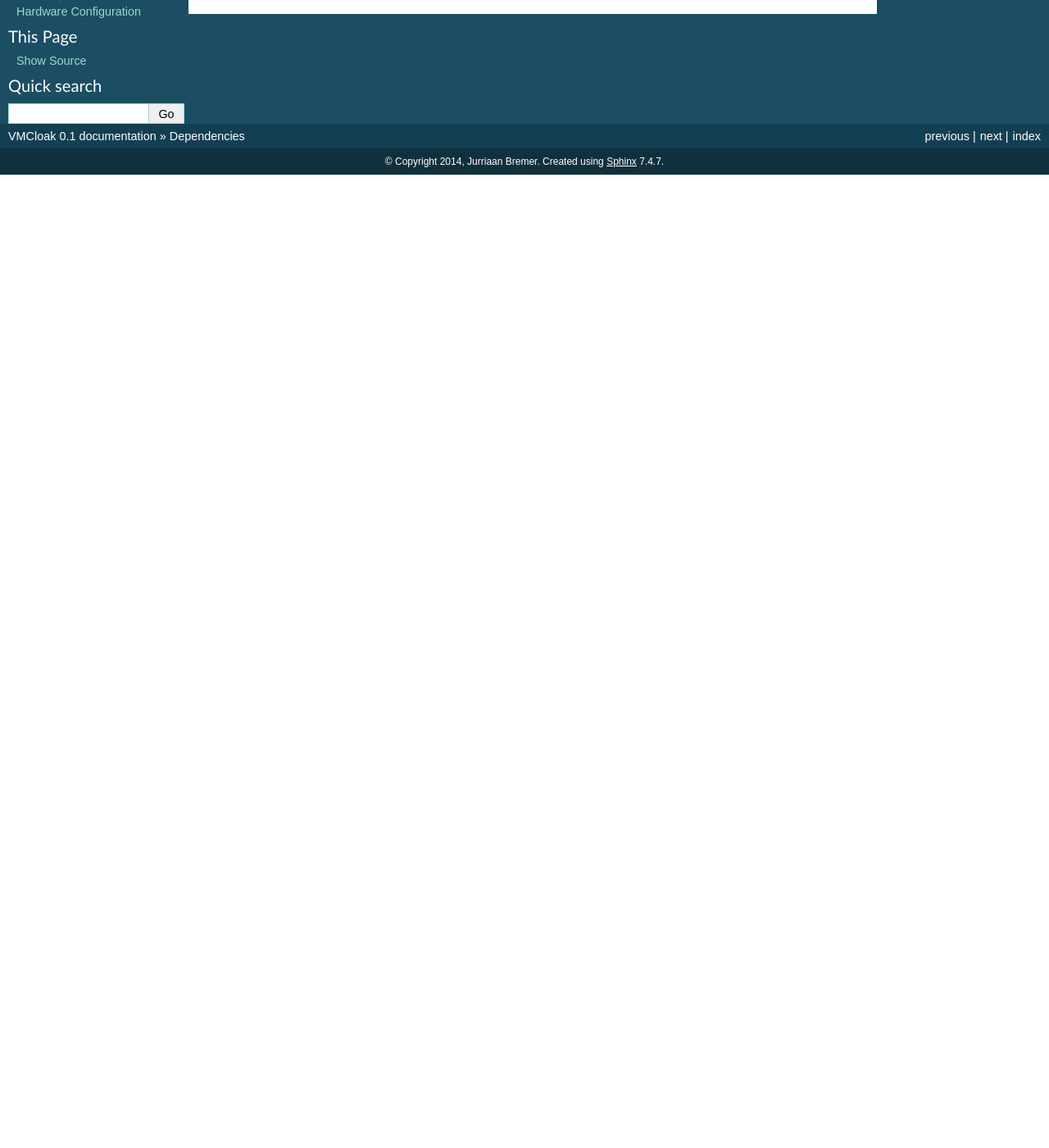
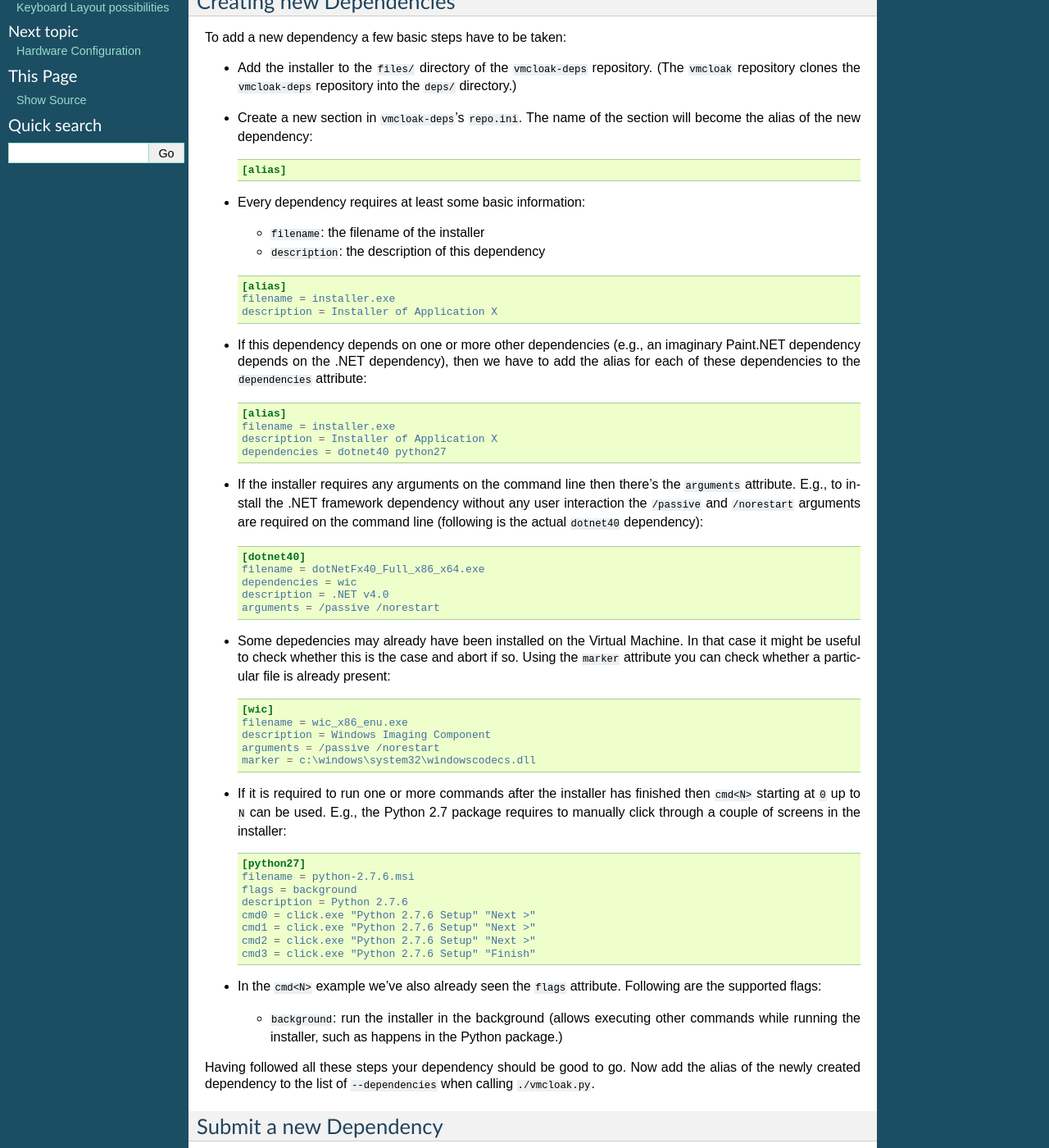
Before and after one commit to hatching/vmcloak, a Sphinx documentation site: the page built from docs/deps.rst, in a window 1280 px wide and 1400 px high, scrolled down 270 px. Shown: the whole window at 82% size. Built offline with Sphinx 7.4.7, drawn with Linux system fonts in a browser that asks for light colours; before the commit the page ends 900 px from its top, so only the background shows below that; some of the changed text lies outside the part shown.

Commit message:
documentation on dependencies

```diff
--- a/docs/conf.py
+++ b/docs/conf.py
@@ -30,6 +30,7 @@
 # ones.
 extensions = [
     'sphinx.ext.autodoc',
+    'sphinxcontrib.programoutput',
 ]
 
 # Add any paths that contain templates here, relative to this directory.
--- a/docs/config.rst
+++ b/docs/config.rst
@@ -146,7 +146,7 @@
 <https://github.com/jbremer/vmcloak-deps>`_ it is quite likely that one will
 run into a piece of software which is not in the dependency repository yet.
 In that case, please take a look at :ref:`deps-create` to make your own and
-:ref:`deps-pr`, or alternatively :ref:`deps-open-request`.
+:ref:`deps-submit`, or alternatively :ref:`deps-request`.
 
 Suggested configuration entries
 -------------------------------
--- a/docs/deps.rst
+++ b/docs/deps.rst
@@ -1,17 +1,158 @@
 Dependencies
 ============
+
+VMCloak features various dependencies. These dependencies allow one to install
+critical and/or useful software packages in the Virtual Machine without any
+user interaction. For example, to run Cuckoo Python is required, and to run
+.NET applications the .NET framework is required.
+
+For a list of all available extensions, please refer to
+:ref:`deps-available`. If you find yourself requiring a package that is not
+yet supported, then you can either :ref:`create a new dependency yourself
+<deps-create>` and :ref:`submit the dependency <deps-submit>` or
+:ref:`request a new dependency <deps-request>`.
 
 .. _deps-create:
 
 Creating new Dependencies
 -------------------------
 
-.. _deps-pr:
+To add a new dependency a few basic steps have to be taken:
+
+* Add the installer to the ``files/`` directory of the ``vmcloak-deps``
+  repository. (The ``vmcloak`` repository clones the ``vmcloak-deps``
+  repository into the ``deps/`` directory.)
+* Create a new section in ``vmcloak-deps``'s ``repo.ini``. The name of the
+  section will become the alias of the new dependency:
+
+  .. code-block:: ini
+
+      [alias]
+
+* Every dependency requires at least some basic information:
+
+  * ``filename``: the filename of the installer
+  * ``description``: the description of this dependency
+
+  .. code-block:: ini
+
+      [alias]
+      filename = installer.exe
+      description = Installer of Application X
+
+* If this dependency depends on one or more other dependencies (e.g.,
+  an imaginary Paint.NET dependency depends on the .NET dependency), then we
+  have to add the alias for each of these dependencies to the ``dependencies``
+  attribute:
+
+  .. code-block:: ini
+
+      [alias]
+      filename = installer.exe
+      description = Installer of Application X
+      dependencies = dotnet40 python27
+
+* If the installer requires any arguments on the command line then there's
+  the ``arguments`` attribute. E.g., to install the .NET framework dependency
+  without any user interaction the ``/passive`` and ``/norestart`` arguments
+  are required on the command line (following is the actual ``dotnet40``
+  dependency):
+
+  .. code-block:: ini
+
+      [dotnet40]
+      filename = dotNetFx40_Full_x86_x64.exe
+      dependencies = wic
+      description = .NET v4.0
+      arguments = /passive /norestart
+
+* Some depedencies may already have been installed on the Virtual Machine. In
+  that case it might be useful to check whether this is the case and abort if
+  so. Using the ``marker`` attribute you can check whether a particular file
+  is already present:
+
+  .. code-block:: ini
+
+      [wic]
+      filename = wic_x86_enu.exe
+      description = Windows Imaging Component
+      arguments = /passive /norestart
+      marker = c:\windows\system32\windowscodecs.dll
+
+
+* If it is required to run one or more commands after the installer has
+  finished then ``cmd<N>`` starting at ``0`` up to ``N`` can be used. E.g.,
+  the Python 2.7 package requires to manually click through a couple of
+  screens in the installer:
+
+  .. code-block:: ini
+
+      [python27]
+      filename = python-2.7.6.msi
+      flags = background
+      description = Python 2.7.6
+      cmd0 = click.exe "Python 2.7.6 Setup" "Next >"
+      cmd1 = click.exe "Python 2.7.6 Setup" "Next >"
+      cmd2 = click.exe "Python 2.7.6 Setup" "Next >"
+      cmd3 = click.exe "Python 2.7.6 Setup" "Finish"
+
+* In the ``cmd<N>`` example we've also already seen the ``flags`` attribute.
+  Following are the supported flags:
+
+  * ``background``: run the installer in the background (allows executing
+    other commands while running the installer, such as happens in the Python
+    package.)
+
+Having followed all these steps your dependency should be good to go. Now add
+the alias of the newly created dependency to the list of ``--dependencies``
+when calling ``./vmcloak.py``.
+
+.. _deps-submit:
 
 Submit a new Dependency
 -----------------------
 
-.. _deps-open-request:
+It is, naturally, possible to include your dependencies upstream, and you're
+very much encouraged to do so! The easiest way to submit a dependency is to
+`fork the vmcloaks-deps repository
+<https://help.github.com/articles/fork-a-repo>`_, :ref:`create a commit with
+the new dependency <deps-commit>`, and `creating a pull request on github
+<https://help.github.com/articles/creating-a-pull-request>`_.
+
+.. _deps-commit:
+
+Creating a commit for the Dependency
+^^^^^^^^^^^^^^^^^^^^^^^^^^^^^^^^^^^^
+
+If you're installer is called ``installer.exe`` then it should look pretty
+much like the following:
+
+.. code-block:: bash
+
+    # Add the files.
+    git add -f files/installer.exe repo.ini
+
+    # Commit the files.
+    git commit -m "Added dependency X."
+
+    # Push the commit.
+    git push
+
+.. _deps-request:
 
 Request a new Dependency
 ------------------------
+
+If you're missing a dependency, but you don't know how to make a new
+dependency yourself, then you can always ask if somebody would like to make
+one for you.
+
+To do this, please `make a new issue on Github
+<https://github.com/jbremer/vmcloak-deps/issues/new>`_.
+
+.. _deps-available:
+
+Available Dependencies
+----------------------
+
+.. program-output:: ../utils/depslist.py
--- a/docs/requirements.rst
+++ b/docs/requirements.rst
@@ -14,3 +14,9 @@
 
 * dmidecode
 * lshw
+
+The following Python packages are required:
+
+* lockfile
+* sphinx
+* sphinxcontrib-programoutput
```
Also changed, not shown: 2 other files.
